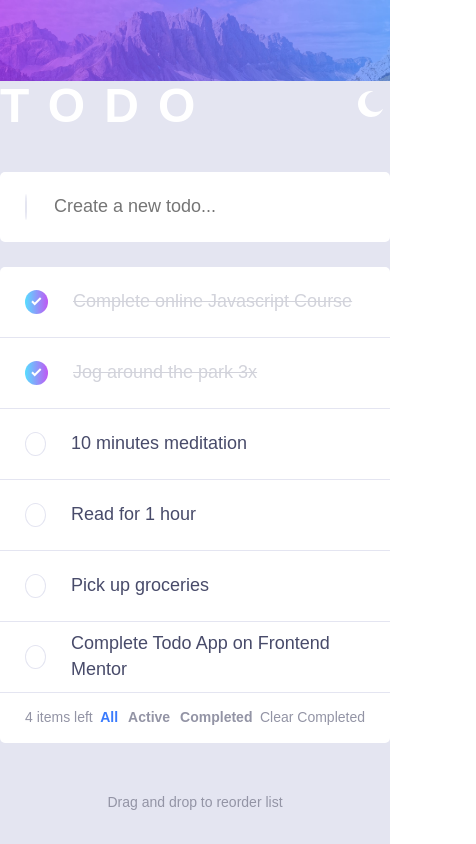
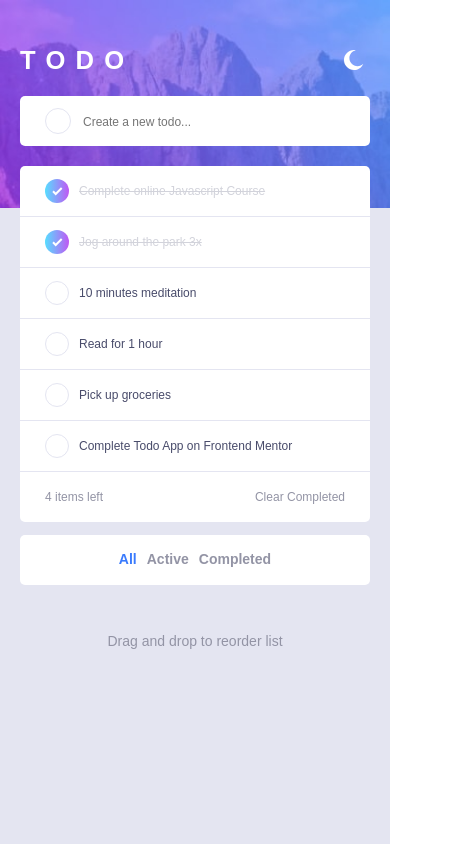
Before and after one commit to marionlo/Todo-App, a React (Create React App) app: page / in a window 390 px wide. Shown: the whole page, 476 px wide, since content can reach past the window. Built offline with nearby package versions, Linux system fonts and the light colour scheme.

Commit message:
add responsive

```diff
--- a/src/components/App.css
+++ b/src/components/App.css
@@ -264,7 +264,8 @@ body {
   background-attachment: fixed;
   background-position: top center;
   background-size: contain;
-  height: 100vh;
+  height: 100%;
+  min-height: 100vh;
 }
 
 .light-theme {
@@ -296,8 +297,8 @@ body {
 }
 
 .todo-circle {
-  width: 24px;
-  height: 24px;
+  min-width: 24px;
+  min-height: 24px;
   border-radius: 50%;
   margin-left: 25px;
 
@@ -434,6 +435,7 @@ body {
   color: hsl(236, 9%, 61%);
   border-bottom-left-radius: 5px;
   border-bottom-right-radius: 5px;
+  position: relative;
 }
 
 .items-sort {
@@ -474,8 +476,72 @@ body {
   cursor: pointer;
 }
 
-
-
 .filter-button[aria-pressed="true"] {
   color: hsl(220, 98%, 61%);
 }
+
+
+@media screen and (max-width: 700px) {
+  .logo {
+    font-size: 1.6rem;
+  }
+
+  .todo-input {
+    font-size: 12px;
+    margin-left: 10px;
+    width: 100%;
+  }
+
+  .add-todo {
+    min-height: 50px;
+  }
+
+  .todo-item {
+    min-height: 50px;
+  }
+
+  .site-mode img {
+    width: 20px;
+  }
+  .light-theme {
+    background-image: url("../img/bg-mobile-light.jpg");
+    background-color: hsl(236, 33%, 92%);
+  }
+
+  .dark-theme {
+    background-image: url("../img/bg-mobile-dark.jpg");
+    background-color: hsl(235, 21%, 11%);
+  }
+
+  .main {
+    max-width: 550px;
+    padding: 0 20px;
+    padding-top: 26px;
+  }
+
+  .todo-list {
+    margin-top: 20px;
+  }
+
+  .items-menu {
+    font-size: 12px;
+  }
+
+  .items-sort {
+    width: 100%;
+    height: 50px;
+    display: flex;
+    align-items: center;
+    justify-content: center;
+    border-radius: 5px;
+    top: 4.5em;
+    left: 0;
+    position: absolute;
+    font-size: 14px;
+    }
+
+    .items-reorder {
+      padding-top: 110px;
+      padding-bottom: 70px;
+}
+}
--- a/src/components/Footer.js
+++ b/src/components/Footer.js
@@ -7,7 +7,7 @@ function Footer({notCompletedCount, handleRemoveCompleted, filterList, darkTheme
     <div>
         <div className={darkTheme ? "items-menu todo-list-dark" : "items-menu todo-list-light"}>
             <div className="items-left" id="items-left"> {notCompletedCount()} items left</div>
-            <div className="items-sort">
+            <div className={darkTheme ? "items-sort todo-list-dark" : "items-sort todo-list-light"}>
             {filterList}
         </div>
             <div className="items-clear" onClick={() => handleRemoveCompleted()}>Clear Completed</div>
```
Also changed, not shown: src/components/App.js (+3 -4 lines).
